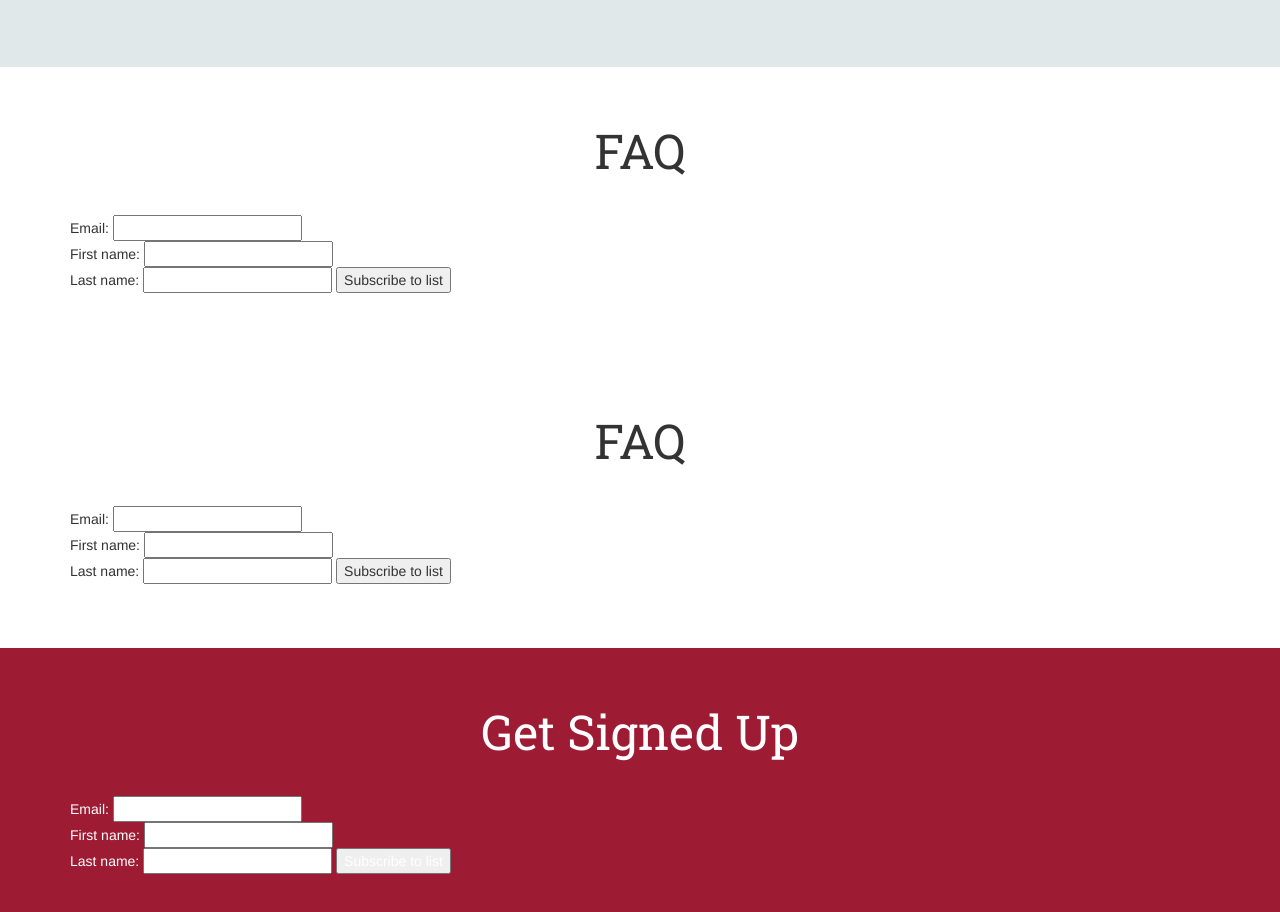
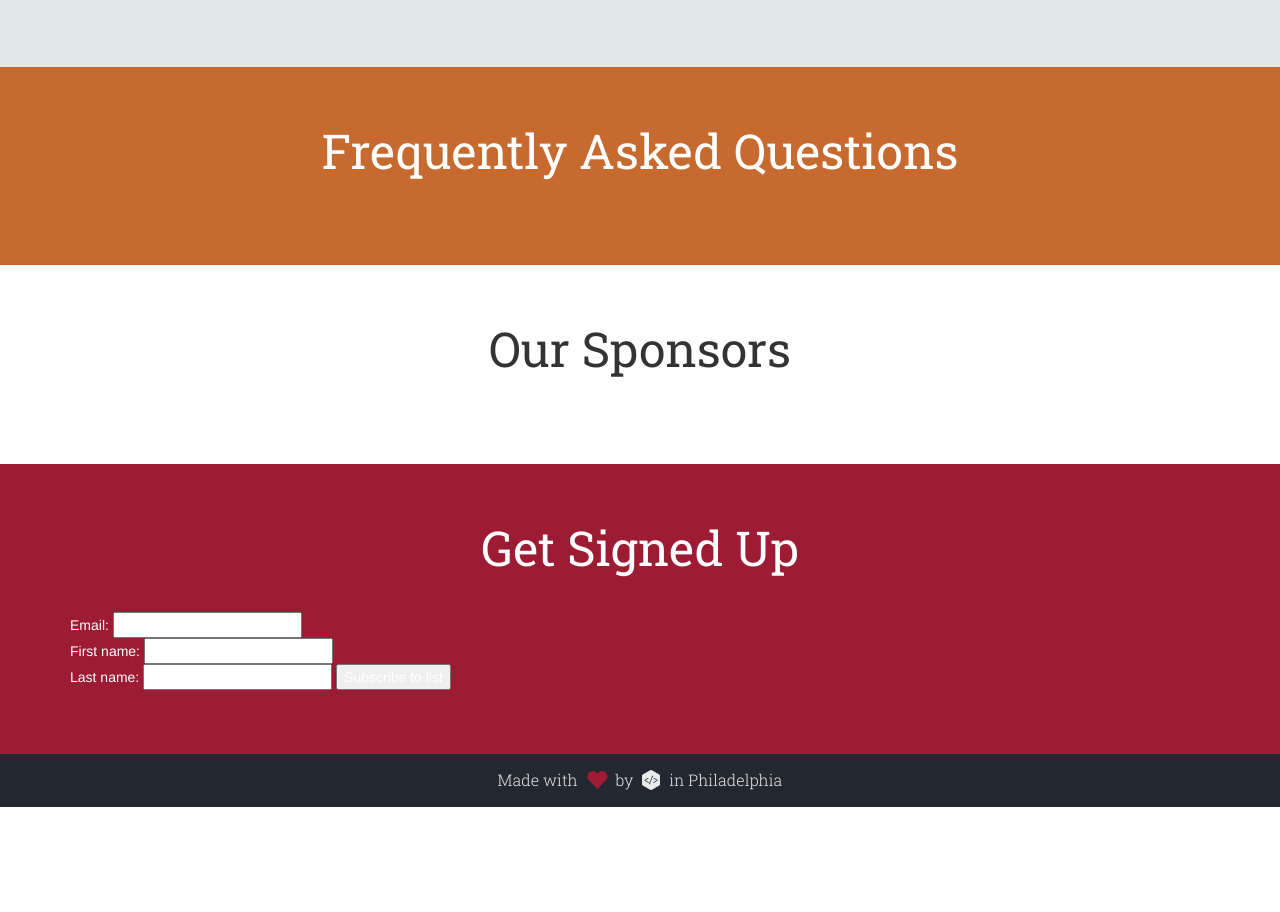
Before and after one commit to owlhacks/site-archive, a website: page public/pages/index.html in a window 1280 px wide. Shown: the part 1291-2203 px from the top of the page. After the commit the page ends 2098 px from the top, so only its background shows below. Drawn offline with nearby package versions, Linux system fonts and the light colour scheme; files that its build step writes are made by us from their sources.

Commit message:
Added a footer

```diff
--- a/public/less/styles.less
+++ b/public/less/styles.less
@@ -3,6 +3,7 @@
 @orange: #c76a30;
 @dark-blue: #2a3a53;
 @pale-blue: #e0e8ea;
+@blue-black: #232830;
 
 body {
     section {
@@ -152,7 +153,7 @@ body {
                 @media (min-width:615px) {
                     .topic {
                         display: inline-block;
-                        margin-left: 100px;
+                        margin-left: 50px;
                         margin-bottom: 20px;
 
                         &:first-child {
@@ -186,9 +187,47 @@ body {
             }
         }
 
+        &#faq {
+            background-color: @orange;
+            color: white;
+        }
+
         &#register {
             background-color: @red;
             color: white;
         }
     }
+
+    footer {
+        background-color: @blue-black;
+        color: darken(white, 10%);
+        font-family: 'Roboto Slab', serif;
+        font-size: 16px;
+        text-align: center;
+        font-weight: 300;
+        padding-top: 10px;
+        padding-bottom: 15px;
+
+        .glyphicon {
+            font-size: 22px;
+            padding: 0px 4px;
+            color: @red;
+            position: relative;
+            top: 5px;
+        }
+
+        #tudev-icon {
+            background-image: url(../img/icon-tudev.png);
+            background-repeat: no-repeat;
+            background-position: center;
+            background-size: contain;
+            padding: 0px 14px;
+            width: 18px;
+            height: 20px;
+            display: inline-block;
+            position: relative;
+            opacity: 0.9;
+            top: 4px;
+        }
+    }
 }
--- a/public/pages/index.html
+++ b/public/pages/index.html
@@ -44,25 +44,13 @@
             </div>
         </section>
         <section id="faq">
-            <heading>FAQ</heading>
+            <heading>Frequently Asked Questions</heading>
             <div class="container">
-                <form action="/subscribe" method="POST">
-                    Email: <input type="email" name="email" value=""><br>
-                    First name: <input type="text" name="firstname"><br>
-                    Last name: <input type="text" name="lastname">
-                    <input type="submit" class="button" name="submit" value="Subscribe to list">
-                </form>
             </div>
         </section>
         <section id="sponsors">
-            <heading>FAQ</heading>
+            <heading>Our Sponsors</heading>
             <div class="container">
-                <form action="/subscribe" method="POST">
-                    Email: <input type="email" name="email" value=""><br>
-                    First name: <input type="text" name="firstname"><br>
-                    Last name: <input type="text" name="lastname">
-                    <input type="submit" class="button" name="submit" value="Subscribe to list">
-                </form>
             </div>
         </section>
         <section id="register">
@@ -76,7 +64,6 @@
                 </form>
             </div>
         </section>
-        <footer>
-        </footer>
+        <footer><span>Made with</span> <span class="glyphicon glyphicon-heart"></span> <span>by</span> <span id="tudev-icon"></span> <span>in Philadelphia</span></footer>
     </body>
 </html>
```
Also changed, not shown: public/img/icon-tudev.png (added).
